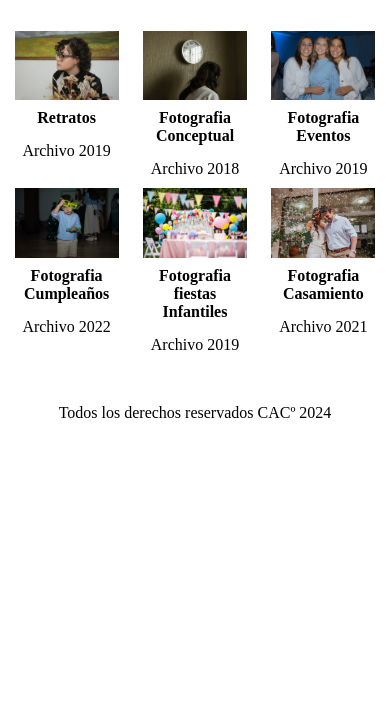
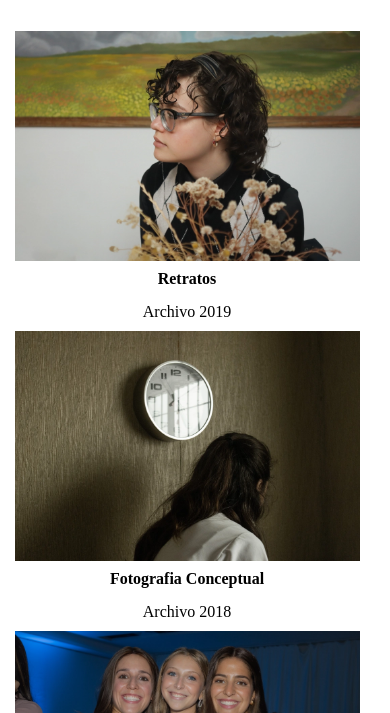
Before and after one commit to evelyngaitan92/ProyeFront-CAC-Fullstack-Python-, a plain HTML site: page portfolio.html in a window 390 px wide. Shown: the part 131-844 px from the top of the page. Drawn offline with Linux system fonts and the light colour scheme.

Commit message:
Se agrega Media

```diff
--- a/style.css
+++ b/style.css
@@ -116,6 +116,18 @@
 	flex-basis: calc(33.3% - 1rem);
 }
 
+@media screen and (max-width: 800px){
+	.fotografia {
+		flex-basis: calc(50% - 1rem);
+	}
+}
+
+@media screen and (max-width: 400px){
+	.fotografia {
+		flex-basis: calc(100% - 1rem);
+	}
+}
+
 .fotografia h2,
 p {
 	font-size: 1rem;
@@ -132,6 +144,23 @@ p {
 footer{
   padding: 30px;
 }
+
+.fotografia {
+	flex-basis: calc(33.3% - 1rem);
+}
+
+@media screen and (max-width: 800px){
+	.fotografia {
+		flex-basis: calc(50% - 1rem);
+	}
+}
+
+@media screen and (max-width: 400px){
+	.fotografia {
+		flex-basis: calc(100% - 1rem);
+	}
+}
+
 /* .texto-presentacion {
 	display: flex;
 	flex:1;
```
